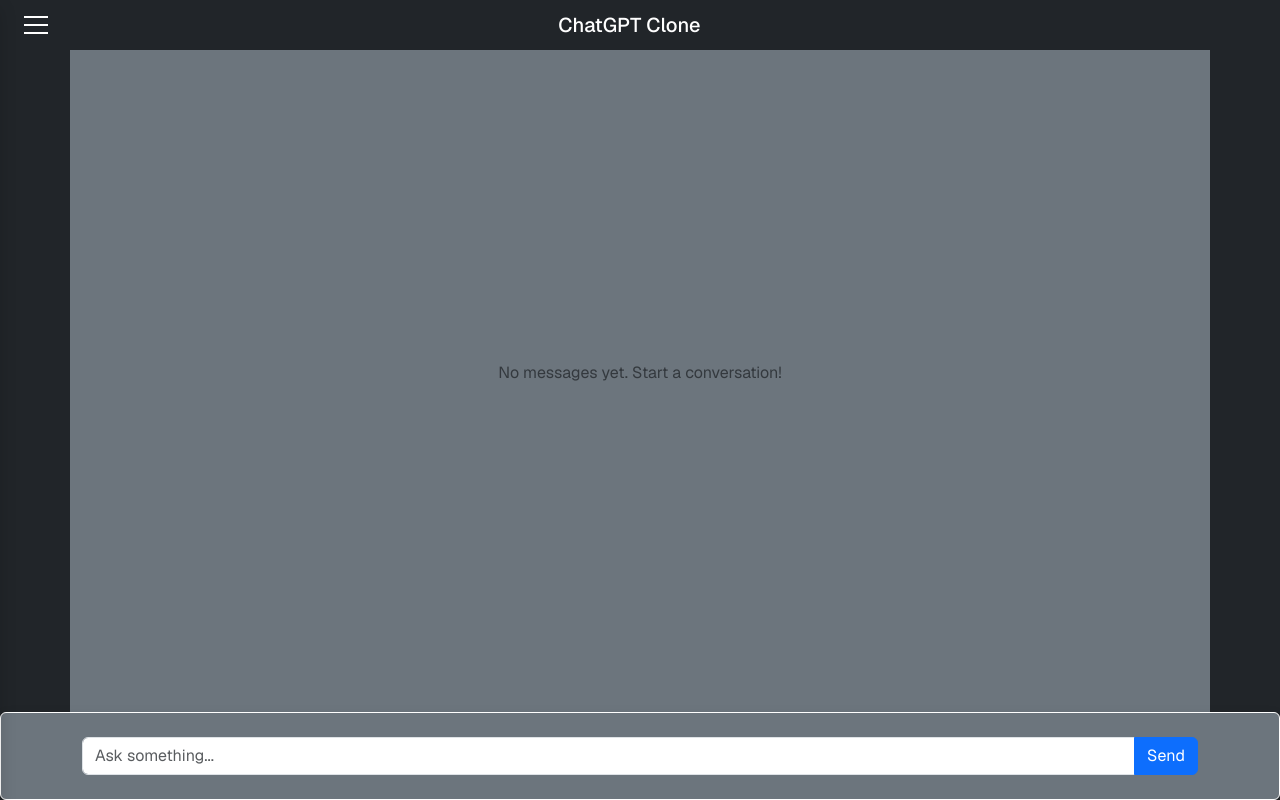
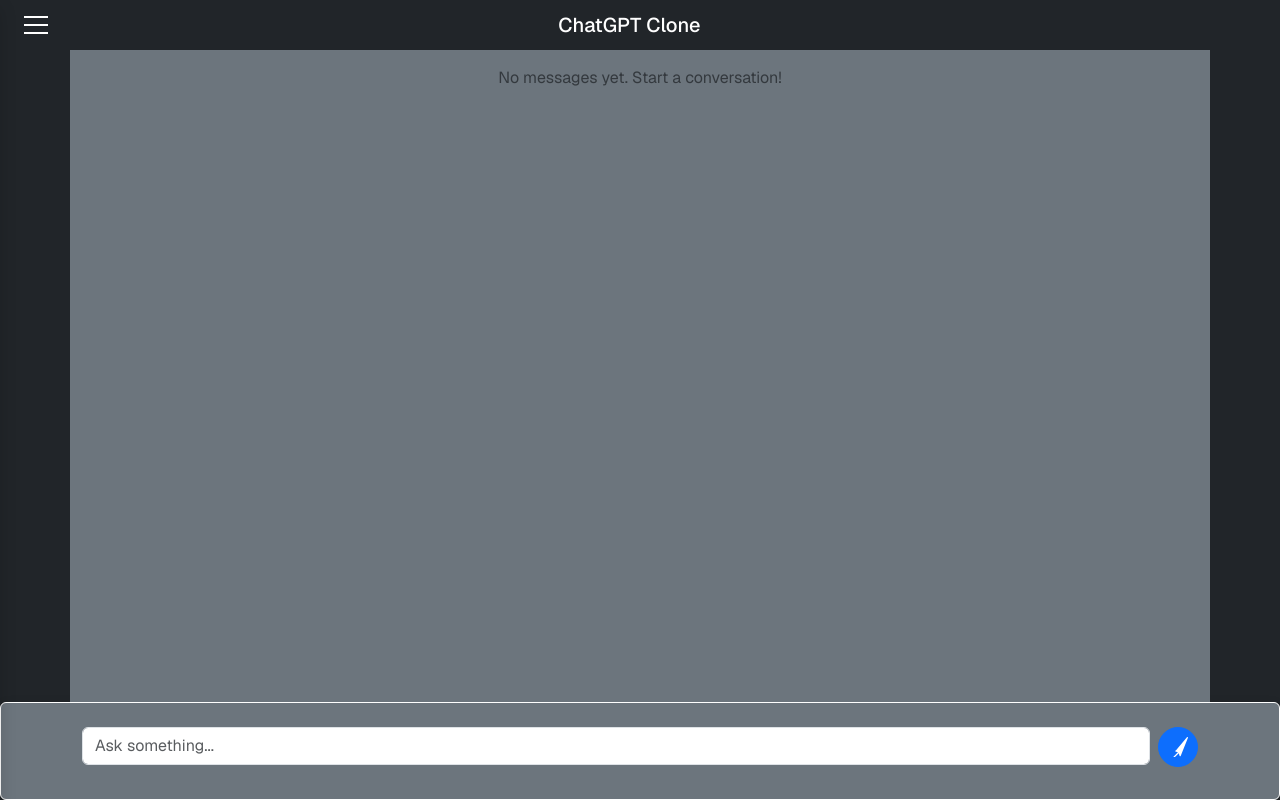
Before and after one commit to Kartikkala/sample, a Next.js app: page /chat in a window 1280 px wide. Built offline with nearby package versions, Linux system fonts and the light colour scheme.

Commit message:
Detached submit button from text-area

```diff
--- a/src/app/chat/page.tsx
+++ b/src/app/chat/page.tsx
@@ -55,7 +55,9 @@
 
   return (
     <div className="container">
-      <form className="input-group" onSubmit={handleSubmit}>
+      <form onSubmit={handleSubmit}>
+        <div className="d-flex gap-2">
+          <div className="flex-grow-1 position-relative">
             <textarea
               ref={textareaRef}
               className="form-control"
@@ -69,9 +71,31 @@
                 maxHeight: '160px', // Optional hard cap
               }}
             />
-        <button type="submit" className="btn btn-primary">
-          Send
+          </div>
+          <button
+            type="submit"
+            className="btn btn-primary rounded-circle flex-shrink-0 align-self-end mb-2"
+            style={{
+              width: '40px',
+              height: '40px',
+              padding: '0',
+              display: 'flex',
+              alignItems: 'center',
+              justifyContent: 'center'
+            }}
+          >
+            <svg
+              xmlns="http://www.w3.org/2000/svg"
+              width="20"
+              height="20"
+              fill="currentColor"
+              className="bi bi-send"
+              viewBox="0 0 16 16"
+            >
+              <path d="M15.854.146a.5.5 0 0 1 .11.54l-5.819 14.547a.5.5 0 0 1-.916-.314l-.598-1.955-5.454 5.454a.5.5 0 0 1-.707-.707l5.454-5.454-1.955-.598a.5.5 0 0 1 .314-.916L15.314.036a.5.5 0 0 1 .54.11z"/>
+            </svg>
           </button>
+        </div>
       </form>
     </div>
   );
--- a/src/app/components/Messages.tsx
+++ b/src/app/components/Messages.tsx
@@ -1,14 +1,31 @@
 'use client';
 
 import { useAppSelector } from '@/store/hooks';
+import { useEffect, useRef } from 'react';
 
 export default function Messages() {
   const currentChat = useAppSelector((state) =>
     state.chat.chats.find(chat => chat.id === state.chat.currentChatId)
   );
+  const messagesEndRef = useRef<HTMLDivElement>(null);
+
+  const scrollToBottom = () => {
+    messagesEndRef.current?.scrollIntoView({ behavior: "smooth" });
+  };
+
+  useEffect(() => {
+    scrollToBottom();
+  }, [currentChat?.messages]); // Scroll when messages change
 
   return (
-    <div className="container w-100 bg-secondary d-flex justify-content-center align-items-center flex-grow-1">
+    <div
+      className="container w-100 bg-secondary d-flex justify-content-center align-items-start flex-grow-1"
+      style={{
+        height: 'calc(100vh - 200px)', // Adjust this value based on your layout
+        overflowY: 'auto',
+        position: 'relative'
+      }}
+    >
       <div className="w-100 p-3">
         {(!currentChat || currentChat.messages.length === 0) && (
           <p className="text-muted text-center">No messages yet. Start a conversation!</p>
@@ -16,16 +33,20 @@
         {currentChat?.messages.map((msg) => (
           <div
             key={msg.id}
-            className={`p-2 mb-2 ${msg.isUser ? 'bg-primary' : 'bg-secondary'}`}
+            className={`p-2 mb-2 ${msg.isUser ? 'bg-primary' : 'bg-secondary'} `}
             style={{
               borderRadius: '10px',
-              width : 'fit-content',
-              marginLeft : msg.isUser ? 'auto' : '0'
+              width: 'fit-content',
+              marginLeft: msg.isUser ? 'auto' : '0',
+              maxWidth: '80%',
+              wordBreak: 'break-word',
+              whiteSpace: 'pre-wrap'
             }}
           >
             {msg.content}
           </div>
         ))}
+        <div ref={messagesEndRef} /> {/* Invisible element at the bottom */}
       </div>
     </div>
   );
```
Lines whose indentation alone changed are shown as unchanged.
